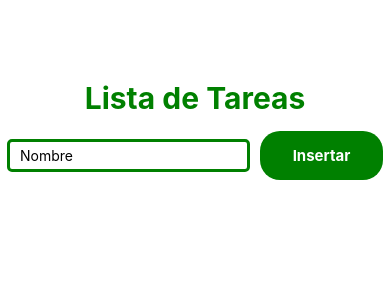
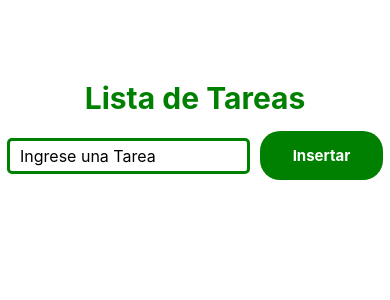
Before and after one commit to YesicaChui/lista_optimizada_react_native, a React Native app: screen / in a window 390 px wide. Shown: the top 300 px of the page. Built offline with nearby package versions, Linux system fonts and the light colour scheme.

Commit message:
finalizando estilos

```diff
--- a/src/components/AddTarea.js
+++ b/src/components/AddTarea.js
@@ -4,7 +4,7 @@ const AddTarea = ({setNewTitleTarea,newTitleTarea,handlerAddTarea}) => {
   return (
     <View style={styles.inputContainer}>
 
-    <TextInput placeholder="Nombre" style={styles.input}
+    <TextInput placeholder="Ingrese una Tarea" style={styles.input}
       onChangeText={(texto) => setNewTitleTarea(texto)} value={newTitleTarea} />
 
 
@@ -32,7 +32,8 @@ const AddTarea = ({setNewTitleTarea,newTitleTarea,handlerAddTarea}) => {
     paddingVertical: 5,
     width: 150,
     borderRadius:5,
-    borderColor: "green"
+    borderColor: "green",
+    fontSize:16
   },
   botonInsertar:{
     flex:3,
```
